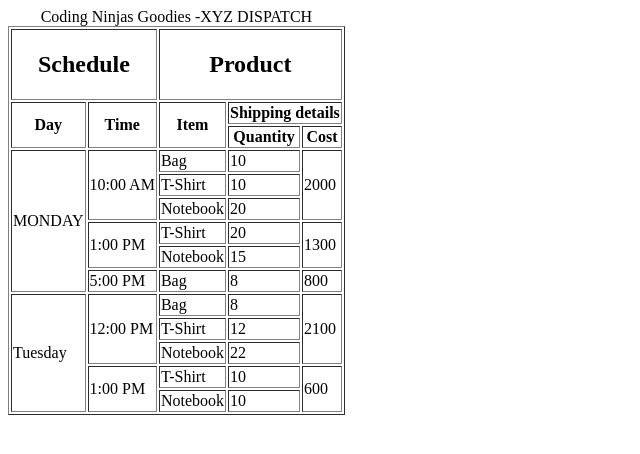
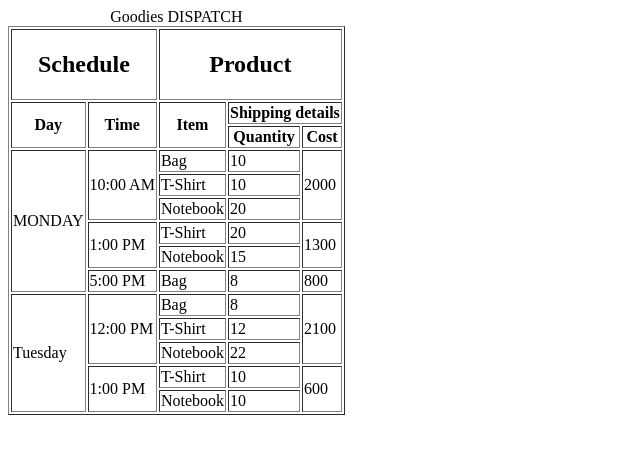
Before and after one commit to imAnmolGupta/Tables-in-HTML, a plain HTML site: page index.html in a window 1280 px wide. Shown: the whole page, without its empty margins (0-640 px from the left). Drawn offline with Linux system fonts and the light colour scheme.

Commit message:
Update index.html

```diff
--- a/index.html
+++ b/index.html
@@ -1,11 +1,11 @@
 <!DOCTYPE html>
 <html>
     <head>
-        <title>Coding Ninjas XYZ Dispatch Schedule</title>
+        <title>Dispatch Schedule</title>
     </head>
     <body>
         <table border="1">
-            <caption>Coding Ninjas Goodies -XYZ DISPATCH </caption>
+            <caption>Goodies DISPATCH </caption>
             <thead>
                 <tr>
                     <th colspan="2">
```
